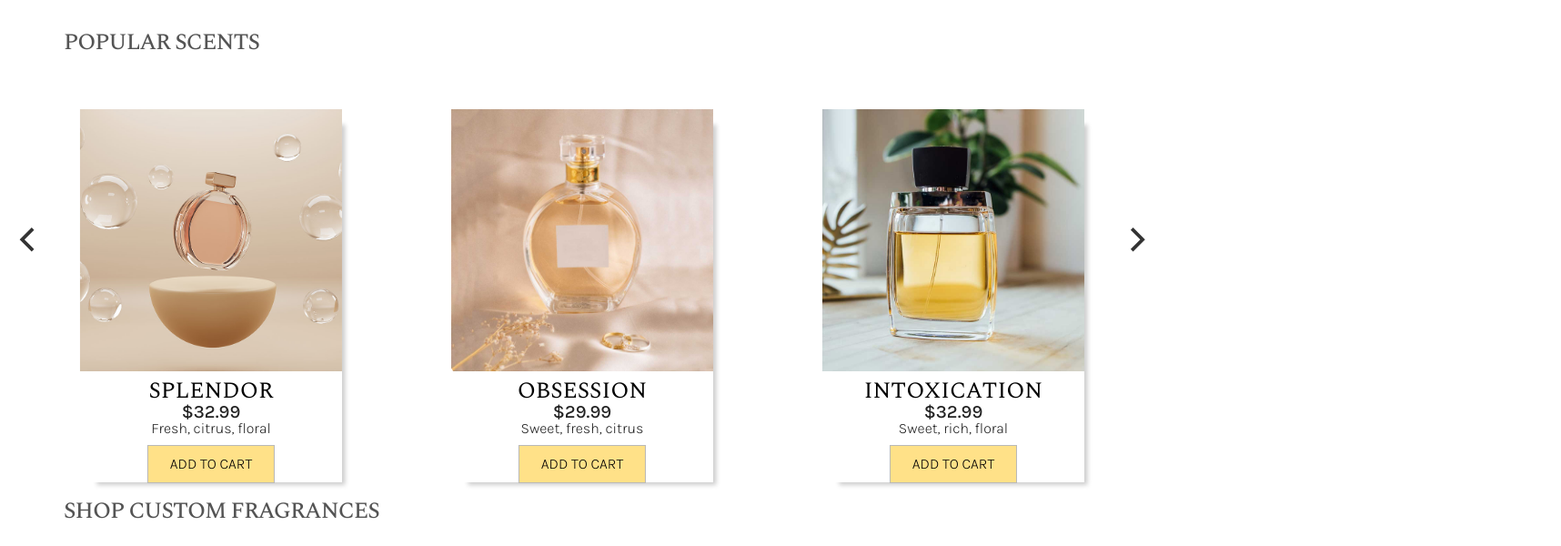
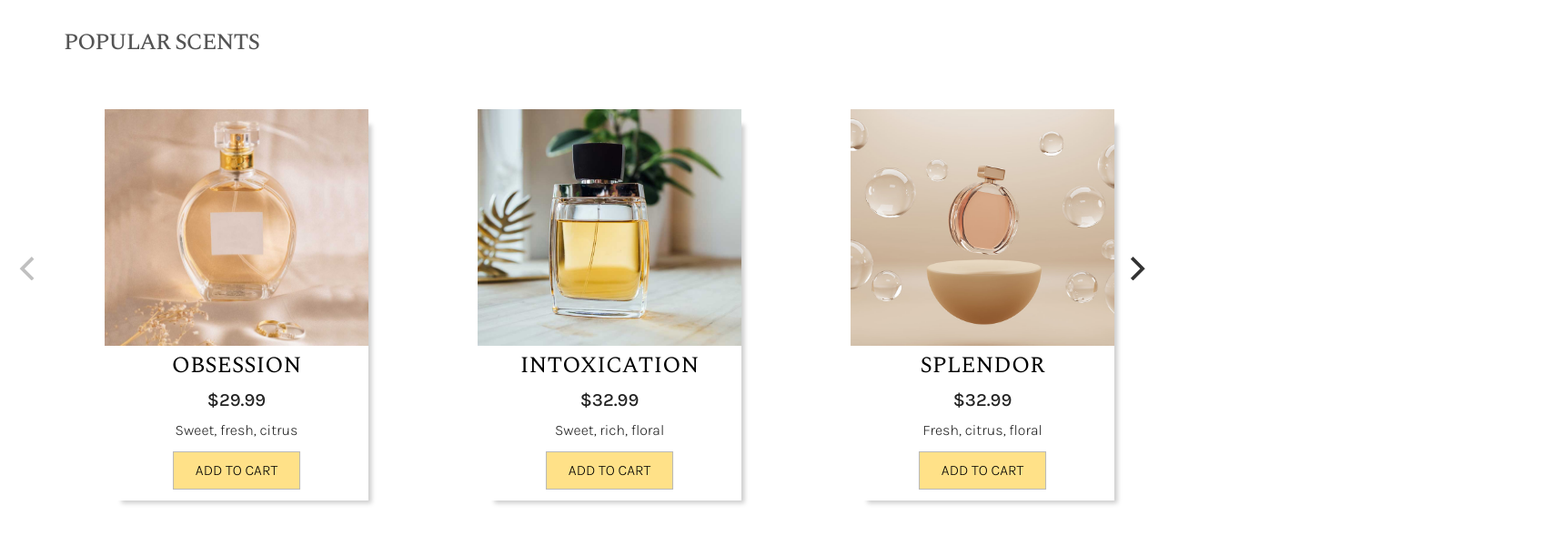
Before and after one commit to jovojynn/jovojynn.github.io, a plain HTML site: page garden-spritz-directory/index.html in a window 1280 px wide. Shown: the part 680-1280 px from the top of the page at 91% size, 1716 px wide, since content can reach past the window. Drawn offline with nearby package versions, Linux system fonts and the light colour scheme.

Commit message:
fixed the issues

```diff
--- a/garden-spritz-directory/index.html
+++ b/garden-spritz-directory/index.html
@@ -46,7 +46,7 @@
 		<main>
 			<section class="popular-scents">
 				<h2>POPULAR SCENTS</h2>
-				<div class="main-carousel" data-flickity='{ "wrapAround": true, "pageDots": false, "adaptiveHeight": true}'>
+				<div class="main-carousel">
 					<div class="carousel-cell">
 						<div class="obsession img-box"></div>
 							<h3>OBSESSION</h3>
@@ -188,6 +188,7 @@
 			</div>
 		</footer>
 	</body>
+	<script src="https://cdnjs.cloudflare.com/ajax/libs/jquery/3.6.0/jquery.min.js"></script>
 	<script src="https://unpkg.com/flickity@2/dist/flickity.pkgd.min.js"></script>
-	<script src="/scripts/main.js"></script>
+	<script src="scripts/main.js"></script>
 </html>
--- a/garden-spritz-directory/scripts/main.js
+++ b/garden-spritz-directory/scripts/main.js
@@ -1,5 +1,6 @@
 $('.main-carousel').flickity({
     // options
-    cellAlign: 'left',
-    contain: true
-  });
+    contain: true,
+    pageDots: false,
+    setGallerySize: false
+});
--- a/garden-spritz-directory/styles/main.css
+++ b/garden-spritz-directory/styles/main.css
@@ -208,13 +208,13 @@ h4 {
 |===============================================
 */
 .popular-scents {
-	height: 445px;
+	height: 500px;
 	margin-bottom: 70px;
 }
 
 .popular-scents .carousel-cell {
-	width: 288px;
-	height: 410px;
+	width: 290px;
+	height: 430px;
 	margin: 0 60px;
 	-webkit-box-shadow: 11px 10px 5px -7px rgba(0,0,0,0.2);
 	-moz-box-shadow: 11px 10px 5px -7px rgba(0,0,0,0.2);
@@ -222,7 +222,7 @@ h4 {
 }
 
 .popular-scents .carousel-cell .img-box {
-	height: 288px;
+	height: 260px;
 	background-size: cover;
 	background-position: center;
 	margin-bottom: 10px;
@@ -240,6 +240,15 @@ h4 {
 	background: url(../images/splendor-scent.jpg);
 }
 
+.popular-scents .carousel-cell h3,
+h4, p {
+	margin-bottom: 15px;
+}
+
+.main-carousel .flickity-slider {
+	margin: 0 auto;
+}
+
 .main-carousel .flickity-button {
 	background: transparent;
 }
@@ -248,8 +257,12 @@ h4 {
     top: 35%;
 }
 
-.flickity-viewport {
-	overflow: visible;
+.main-carousel {
+	height: 100%;
+}
+
+.carousel-cell {
+	 height: 100%
 }
 
 /*
@@ -409,11 +422,11 @@ h4 {
 }
 
 .newsletter .names .name-1 {
-	margin: 15px 0;
+	margin-right: 15px;
 }
 
 .newsletter .names input {
-	width: 92%;
+	width: 100%;
 	height: 30px;
 }
 
@@ -652,18 +665,24 @@ h4 {
 	/*=== Popular Scents ===*/
 
 	/*=== Custom Scents ===*/
+	.custom-scents .container {
+		justify-content: center;
+		flex-direction: row;
+	}
+
 	.custom-scents {
 		height: 1427px;
 	}
 
 	.custom-scents .img-box {
-	width: 560px;
-	height: 560px;
-	margin: 15px;
+		width: 560px;
+		height: 560px;
+		margin: 15px;
 	}
 
 	.custom-scents p {
-		padding: 265px 225px;
+		padding: 280px 0px;
+		top: 0;
 		margin-bottom: 0;
 	}
 
```
